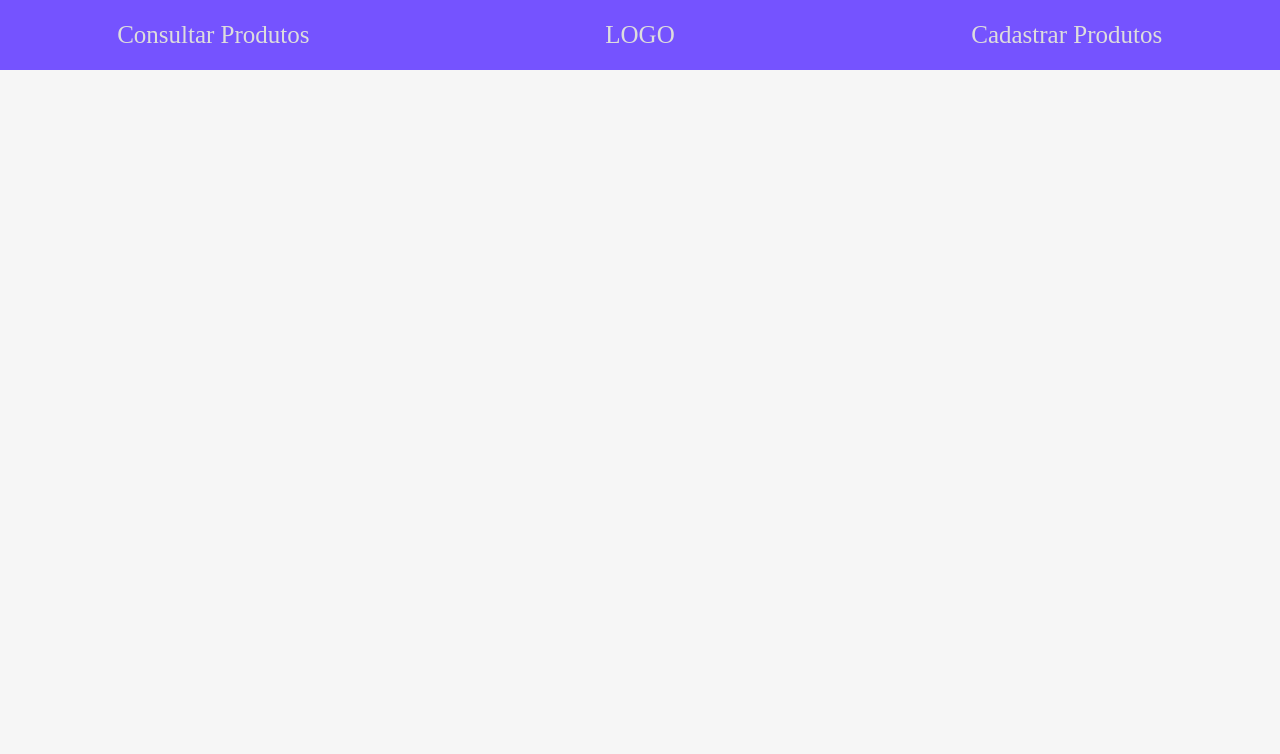
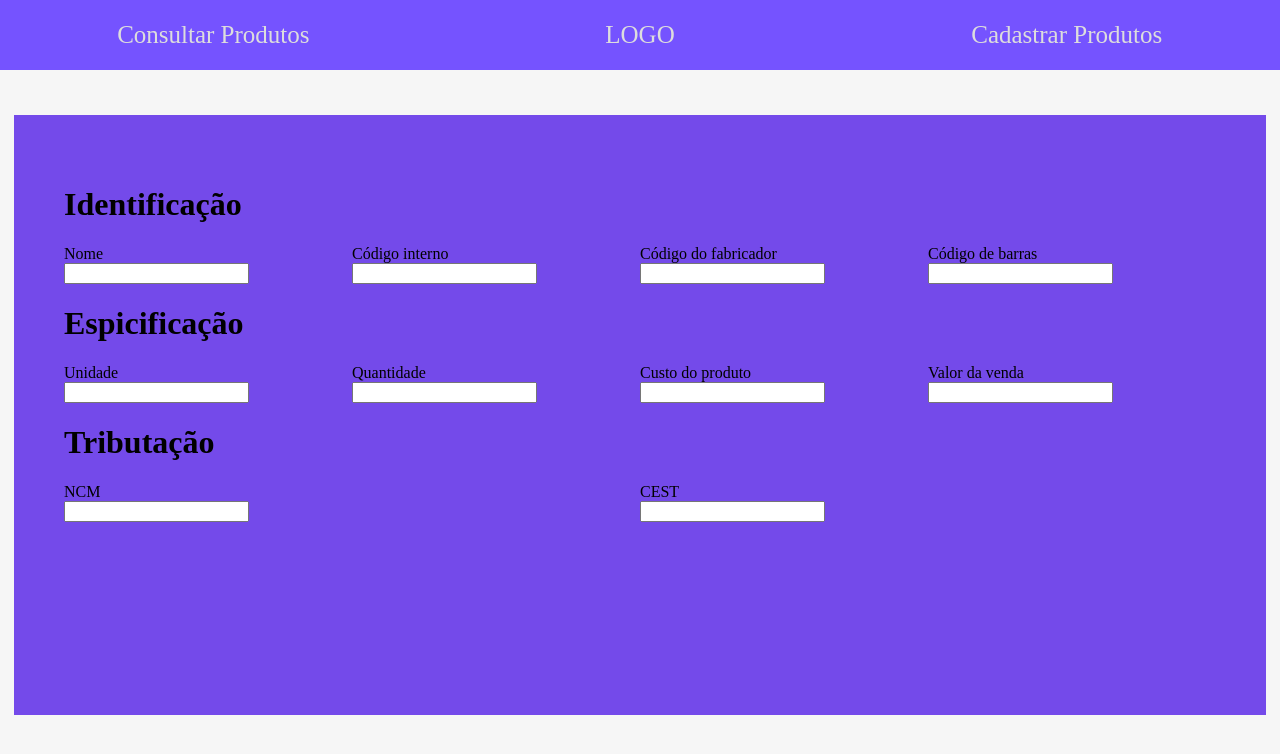
Before and after one commit to CeleiroDeProgramadores/celeiro-produtos-frontend, a React (Create React App) app: page / in a window 1280 px wide. Shown: the top 754 px of the page. Built offline with nearby package versions, Linux system fonts and the light colour scheme.

Commit message:
cadastro

```diff
--- a/src/components/Header/cabecalhoStyle.js
+++ b/src/components/Header/cabecalhoStyle.js
@@ -6,6 +6,7 @@ const headerStyle = styled.div`
   height: 70px;
   justify-content: space-around;
   align-items: center;
+  margin-bottom: 45px;
   div {
     flex: 1;
     text-align: center;
--- a/src/components/cadastrarProdutos/cadastroProd.jsx
+++ b/src/components/cadastrarProdutos/cadastroProd.jsx
@@ -1,6 +1,68 @@
-import React from "react";
+import React, { Component } from "react";
 import Header from "../Header/index";
-const cadastro = () => {
-  return <Header />;
-};
-export default cadastro;
+import CadProd from "./cadastroProdStyle";
+
+class Cadastro extends Component {
+  render() {
+    return (
+      <>
+        <Header />
+        <CadProd>
+          <form>
+            <h1>Identificação</h1>
+            <div>
+              <div>
+                <span>Nome</span>
+                <input type="text"></input>
+              </div>
+              <div>
+                <span>Código interno</span>
+                <input type="text"></input>
+              </div>
+              <div>
+                <span>Código do fabricador</span>
+                <input type="text"></input>
+              </div>
+              <div>
+                <span>Código de barras</span>
+                <input type="text"></input>
+              </div>
+            </div>
+            <h1>Espicificação</h1>
+            <div>
+              <div>
+                <span>Unidade</span>
+                <input type="text"></input>
+              </div>
+              <div>
+                <span>Quantidade</span>
+                <input type="text"></input>
+              </div>
+              <div>
+                <span>Custo do produto</span>
+                <input type="text"></input>
+              </div>
+              <div>
+                <span>Valor da venda</span>
+                <input type="text"></input>
+              </div>
+            </div>
+            <h1>Tributação</h1>
+            <div>
+              <div>
+                <span>NCM</span>
+                <input type="text"></input>
+              </div>
+              <div>
+                <span>CEST</span>
+                <input type="text"></input>
+              </div>
+            </div>
+          </form>
+        </CadProd>
+      </>
+    );
+  }
+}
+
+export default Cadastro;
--- a/src/components/cadastrarProdutos/cadastroProdStyle.js
+++ b/src/components/cadastrarProdutos/cadastroProdStyle.js
@@ -0,0 +1,20 @@
+import styled from "styled-components";
+
+const CadastProd = styled.div`
+  width: 90%;
+  padding: 50px;
+  height: 500px;
+  margin: 0 auto;
+  background-color: #744aea;
+  div {
+    display: flex;
+    flex: 1;
+    div {
+      display: flex;
+      flex-direction: column;
+      align-items: flex-start;
+    }
+  }
+`;
+
+export default CadastProd;
--- a/src/globalStyle.js
+++ b/src/globalStyle.js
@@ -1,5 +1,6 @@
 import { createGlobalStyle } from "styled-components";
 const globalStyled = createGlobalStyle`
+
 html,body{
     margin:0;
     padding:0;
```
